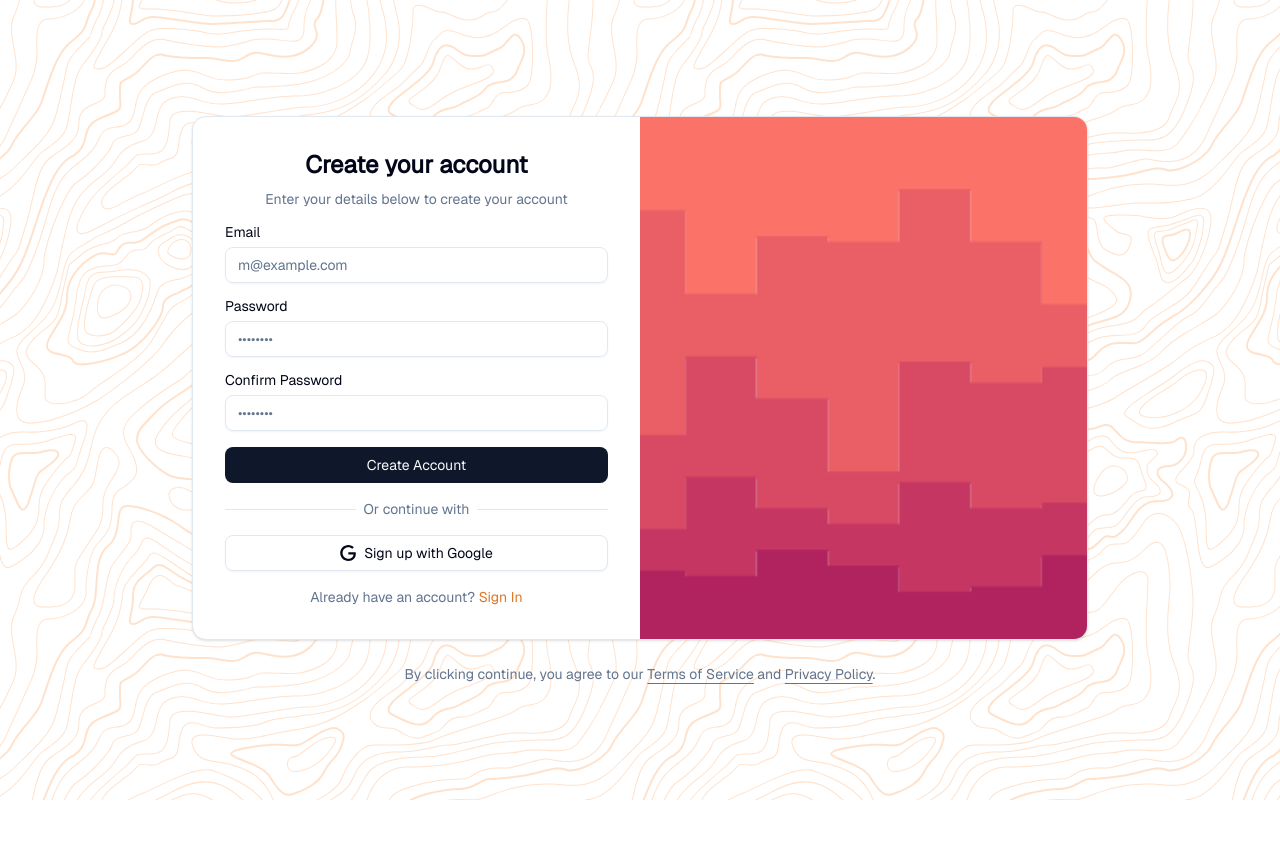
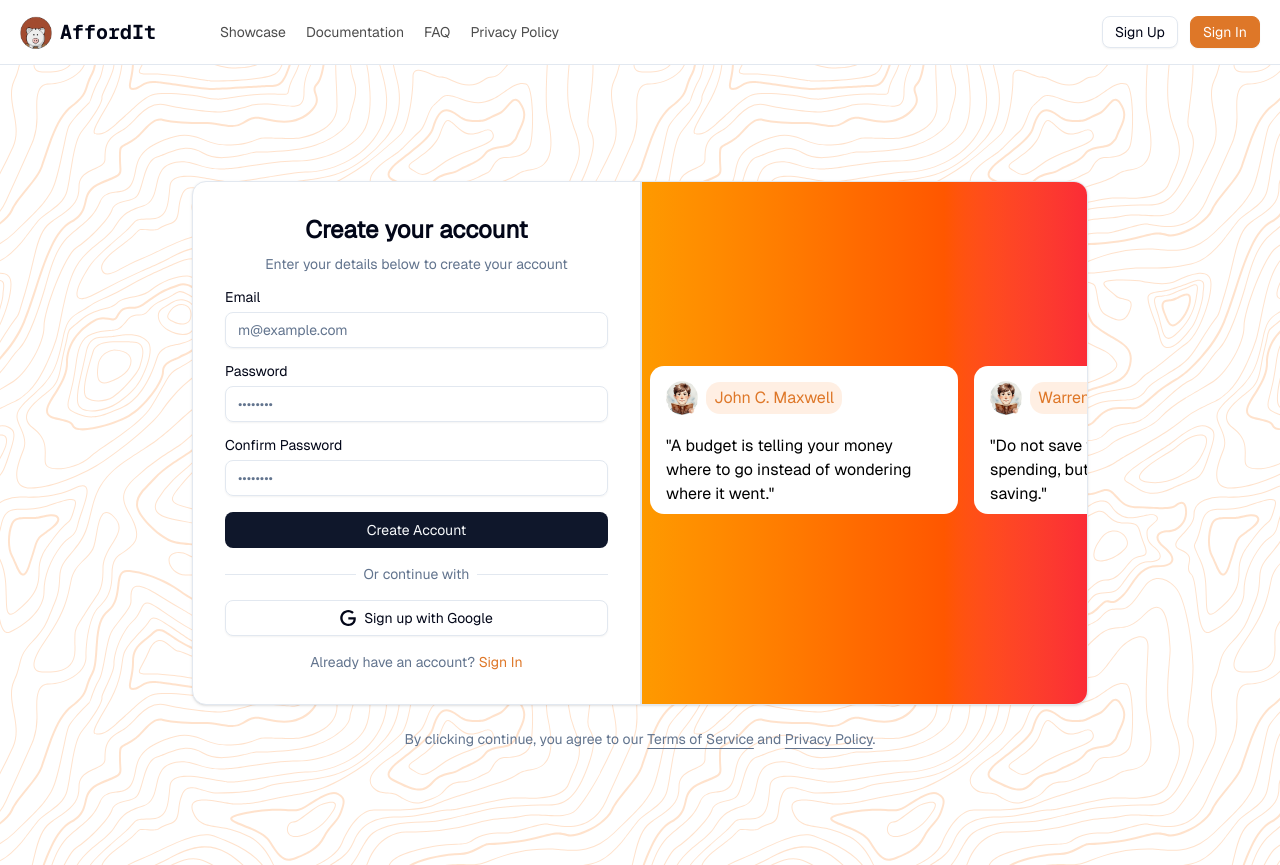
Before and after one commit to Owais-101/AffordIt, a React (Vite) app: page /signup in a window 1280 px wide. Before the commit the page ends 800 px from the top, so only its background shows below. Built offline with nearby package versions, Linux system fonts and the light colour scheme; no server answers.

Commit message:
added and configured marquee for signup page

```diff
--- a/src/components/Navbar.jsx
+++ b/src/components/Navbar.jsx
@@ -15,6 +15,7 @@ const Navbar = () => {
     return () => window.removeEventListener('scroll', handleScroll)
   }, [])
 
+
   return (
     <nav className={`sticky top-0 z-50 justify-between items-center px-10 md:px-5 py-4 hidden md:flex transition-all duration-300
       ${scrolled
@@ -24,7 +25,7 @@ const Navbar = () => {
       <div className='flex items-center gap-2'>
 
         <div className='h-8 w-8 flex items-center justify-center'>
-          <img src={logo} className='object-fit' alt="" />
+          <img src={logo} className='object-contain' alt="" />
         </div>
         <h1 className='font-heading text-xl font-bold'>AffordIt</h1>
 
--- /dev/null
+++ b/src/components/shadcn-space/animations/marquee.jsx
@@ -0,0 +1,89 @@
+import { cn } from "@/lib/utils";
+
+export function Marquee({
+  className,
+  reverse = false,
+  pauseOnHover = false,
+  children,
+  vertical = false,
+  repeat = 4,
+  ...props
+}) {
+  return (
+    <>
+      <style>
+        {`
+          @keyframes marquee {
+            from {
+              transform: translateX(0);
+            }
+            to {
+              transform: translateX(calc(-100% - var(--gap)));
+            }
+          }
+
+          @keyframes marquee-vertical {
+            from {
+              transform: translateY(0);
+            }
+            to {
+              transform: translateY(calc(-100% - var(--gap)));
+            }
+          }
+
+          @keyframes scroll {
+            to {
+              transform: translate(calc(-50% - 0.5rem));
+            }
+          }
+
+          .animate-marquee {
+            animation: marquee var(--duration) linear infinite;
+          }
+
+          .animate-marquee-vertical {
+            animation: marquee-vertical var(--duration) linear infinite;
+          }
+
+          .animate-reverse {
+            animation-direction: reverse !important;
+          }
+
+          .pause-on-hover:hover .animate-marquee,
+          .pause-on-hover:hover .animate-marquee-vertical {
+            animation-play-state: paused !important;
+          }
+
+          .animate-scroll {
+            animation: scroll var(--animation-duration, 40s) var(--animation-direction, forwards) linear infinite;
+          }
+        `}
+      </style>
+      <div
+        {...props}
+        className={cn(
+          "group flex gap-(--gap) overflow-hidden p-2 [--duration:40s] [--gap:1rem]",
+          {
+            "flex-row": !vertical,
+            "flex-col": vertical,
+            "pause-on-hover": pauseOnHover,
+          },
+          className
+        )}>
+        {Array(repeat)
+          .fill(0)
+          .map((_, i) => (
+            <div
+              key={i}
+              className={cn("flex shrink-0 justify-around gap-(--gap)", {
+                "animate-marquee flex-row": !vertical,
+                "animate-marquee-vertical flex-col": vertical,
+                "animate-reverse": reverse,
+              })}>
+              {children}
+            </div>
+          ))}
+      </div>
+    </>
+  );
+}
--- /dev/null
+++ b/src/components/shadcn-space/marquee/marquee-02.jsx
@@ -0,0 +1,55 @@
+import { Marquee } from "@/components/shadcn-space/animations/marquee";
+
+export default function MarqueeBrandsDemo() {
+  const brandList = [
+    {
+      image: "https://images.shadcnspace.com/assets/brand-logo/logoipsum-1.svg",
+      lightimg:
+        "https://images.shadcnspace.com/assets/brand-logo/logoipsum-light-1.svg",
+      name: "Brand 1",
+    },
+    {
+      image: "https://images.shadcnspace.com/assets/brand-logo/logoipsum-2.svg",
+      lightimg:
+        "https://images.shadcnspace.com/assets/brand-logo/logoipsum-light-2.svg",
+      name: "Brand 2",
+    },
+    {
+      image: "https://images.shadcnspace.com/assets/brand-logo/logoipsum-3.svg",
+      lightimg:
+        "https://images.shadcnspace.com/assets/brand-logo/logoipsum-light-3.svg",
+      name: "Brand 3",
+    },
+    {
+      image: "https://images.shadcnspace.com/assets/brand-logo/logoipsum-4.svg",
+      lightimg:
+        "https://images.shadcnspace.com/assets/brand-logo/logoipsum-light-4.svg",
+      name: "Brand 4",
+    },
+    {
+      image: "https://images.shadcnspace.com/assets/brand-logo/logoipsum-5.svg",
+      lightimg:
+        "https://images.shadcnspace.com/assets/brand-logo/logoipsum-light-5.svg",
+      name: "Brand 5",
+    },
+  ];
+
+  return (
+    <>
+      <Marquee className="[--duration:20s] p-0" pauseOnHover>
+        {brandList.map((brand, index) => (
+          <div key={index}>
+            <img
+              src={brand.image}
+              alt={brand.name}
+              className="w-36 h-8 mr-6 lg:mr-20 dark:hidden" />
+            <img
+              src={brand.lightimg}
+              alt={brand.name}
+              className="hidden dark:block w-36 h-8 mr-12 lg:mr-20" />
+          </div>
+        ))}
+      </Marquee>
+    </>
+  );
+}
--- a/src/pages/SignUp.jsx
+++ b/src/pages/SignUp.jsx
@@ -14,10 +14,14 @@ import {
   FormLabel,
   FormMessage,
 } from "@/components/ui/form";
-import signUpPhoto from '../assets/images/sign-up.png';
+import author from '../assets/images/author.png';
 import { createUserWithEmailAndPassword } from 'firebase/auth';
 import { auth, signInWithGoogle } from '@/lib/firebase';
 import { useState } from "react";
+import Navbar from "@/components/Navbar";
+import MobileNavbar from "@/components/MobileNavbar";
+import { Marquee } from "@/components/shadcn-space/animations/marquee";
+
 
 
 const schema = z.object({
@@ -77,7 +81,39 @@ export function Signup({ className, ...props }) {
     }
   }
 
+  const quotes = [
+    {
+      quote: "A budget is telling your money where to go instead of wondering where it went.",
+      author: "John C. Maxwell",
+      logo: author
+    },
+    {
+      quote: "Do not save what is left after spending, but spend what is left after saving.",
+      author: "Warren Buffett",
+      logo: author
+    },
+    {
+      quote: "Financial freedom is available to those who learn about it and work for it.",
+      author: "Robert Kiyosaki",
+      logo: author
+    },
+    {
+      quote: "The art is not in making money, but in keeping it.",
+      author: "Dilian James",
+      logo: author
+    },
+    {
+      quote: "It's not how much money you make, but how much money you keep.",
+      author: "Maxwell",
+      logo: author
+    }
+  ]
+
+
   return (
+    <>
+      <Navbar />
+      <MobileNavbar />
       <div className={cn("hero-bg flex flex-col h-screen px-5 lg:px-48 justify-center gap-6", className)} {...props}>
         <Card className="overflow-hidden p-0">
           <CardContent className="grid p-0 md:grid-cols-2">
@@ -178,12 +214,22 @@ export function Signup({ className, ...props }) {
             </Form>
 
             {/* Right Side Image */}
-          <div className="bg-muted relative hidden md:block">
-            <img
-              src={signUpPhoto}
-              alt="Image"
-              className="absolute inset-0 h-full w-full object-cover dark:brightness-[0.2] dark:grayscale"
-            />
+            <div className="bg-white border-l-2 relative hidden md:block bg-linear-to-r from-amber-500 via-orange-500 to-red-500">
+
+              <Marquee pauseOnHover className='[--duration:20s]'>
+                {quotes.map((quote, idx) => (
+                  <div key={idx} className="w-77 rounded-xl  py-2 px-4 mt-44 bg-white" >
+                    <div className="flex items-center gap-2 mb-3">
+                      <div className="w-8 h-8rounded-full flex justify-center items-center">
+                        <img src={quote.logo} className="object-contain" alt="" />
+                      </div>
+                      <p className="font-light px-2 py-1 rounded-xl bg-[#ff832320] border-0 text-brand">{quote.author}</p>
+                    </div>
+                    <h2 className="text-black">"{quote.quote}"</h2>
+                  </div>
+                ))}
+              </Marquee>
+
             </div>
 
           </CardContent>
@@ -196,5 +242,6 @@ export function Signup({ className, ...props }) {
           <a href="#" className="underline underline-offset-4 hover:text-primary">Privacy Policy</a>.
         </p>
       </div>
+    </>
   )
 }
```
Also changed, not shown: components.json, src/assets/images/author.jpg (added), src/assets/images/author.png (added). Lines whose indentation alone changed are shown as unchanged.
